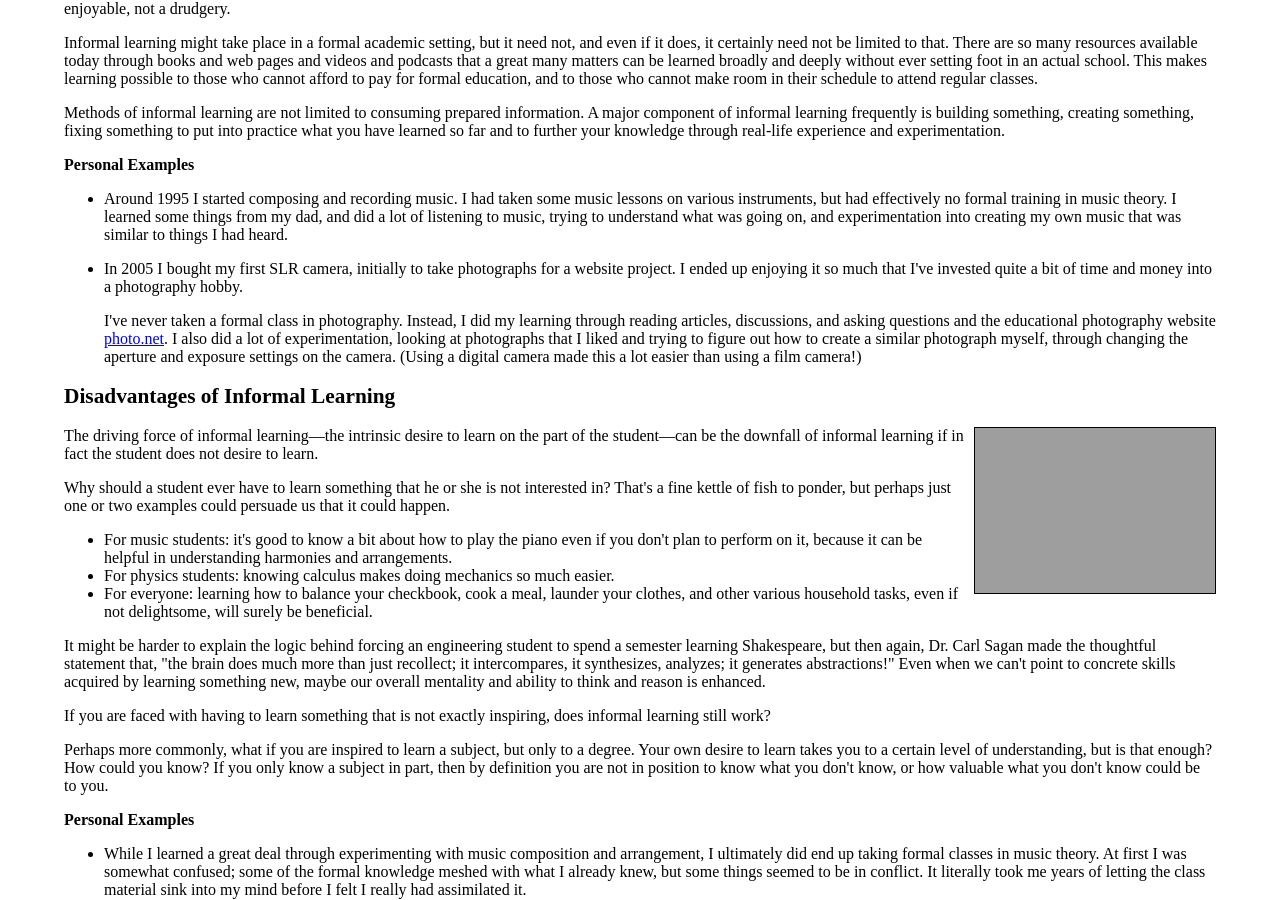
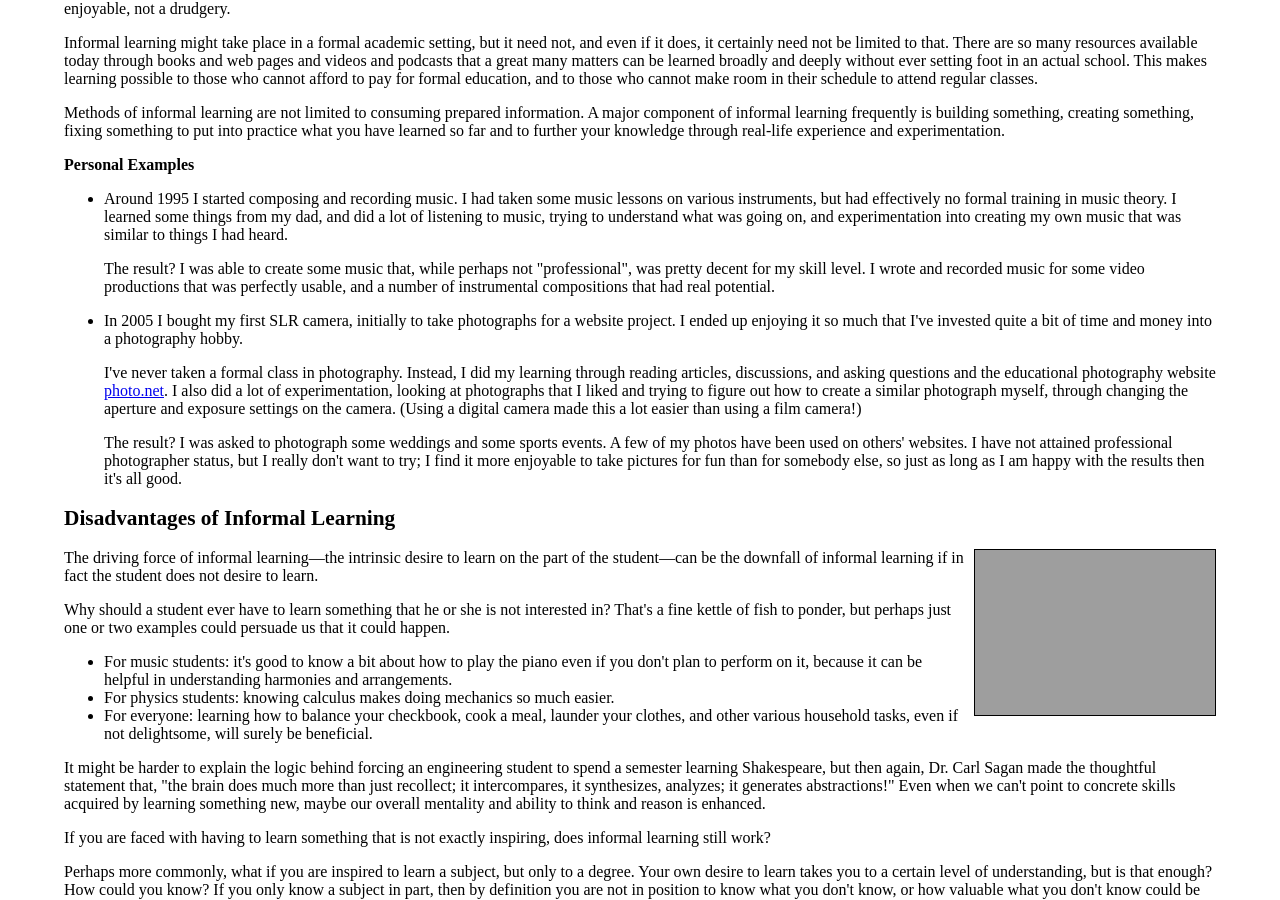
Before and after one commit to tjr/tjr.github.com, a Jekyll site: the page education/informal-learning.html, which Jekyll copies as it is, in a window 1280 px wide and 900 px high, scrolled down 327 px. Built offline with Jekyll 4.4.1, drawn with Linux system fonts in a browser that asks for light colours; grey boxes are pictures that could not be loaded.

Commit message:
added article

```diff
--- a/education/informal-learning.html
+++ b/education/informal-learning.html
@@ -68,6 +68,12 @@ training in music theory. I learned some things from my dad, and did
 a lot of listening to music, trying to understand what was going on,
 and experimentation into creating my own music that was similar to
 things I had heard.
+
+<p>
+The result? I was able to create some music that, while perhaps
+not "professional", was pretty decent for my skill level. I wrote and
+recorded music for some video productions that was perfectly usable,
+and a number of instrumental compositions that had real potential.
 </li>
 
 <li>
@@ -85,6 +91,14 @@ of experimentation, looking at photographs that I liked and trying to
 figure out how to create a similar photograph myself, through changing
 the aperture and exposure settings on the camera. (Using a digital
 camera made this a lot easier than using a film camera!)
+
+<p>
+The result? I was asked to photograph some weddings and some sports
+events. A few of my photos have been used on others' websites. I have
+not attained professional photographer status, but I really don't want
+to try; I find it more enjoyable to take pictures for fun than for
+somebody else, so just as long as I am happy with the results then
+it's all good.
 </li>
 </ul>
 
```
